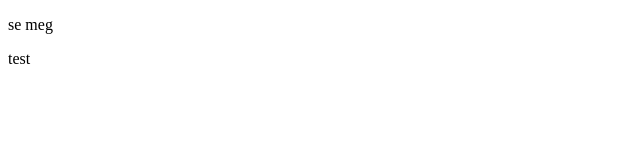
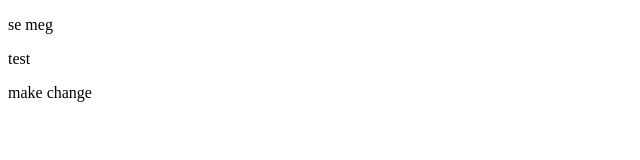
Before and after one commit to triill/oppgave26.01, a plain HTML site: page index.html in a window 1280 px wide. Shown: the whole page, without its empty margins (0-640 px from the left). Drawn offline with Linux system fonts and the light colour scheme.

Commit message:
p change

```diff
--- a/index.html
+++ b/index.html
@@ -12,5 +12,6 @@
     <p>test
 
     </p>
+    <p>make change</p>
 </body>
 </html>
```
